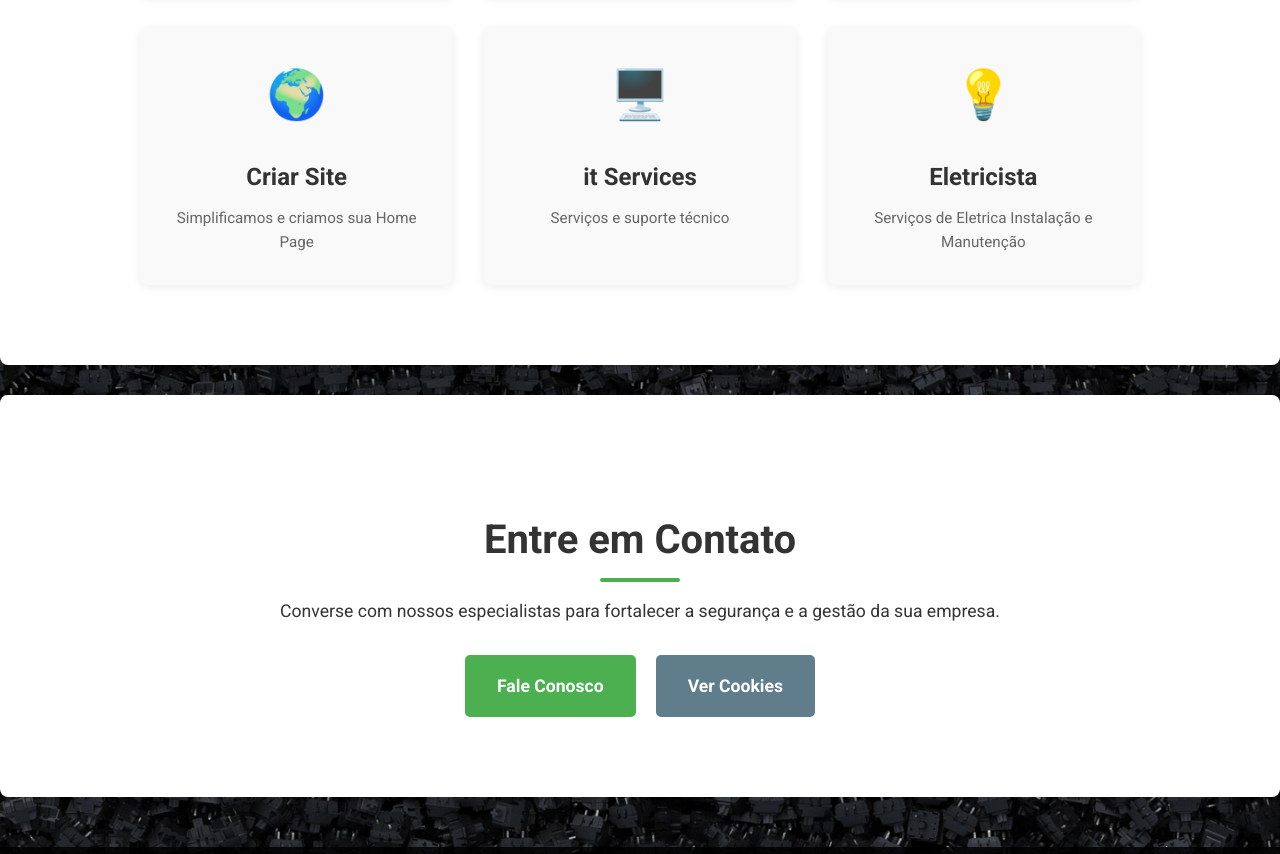
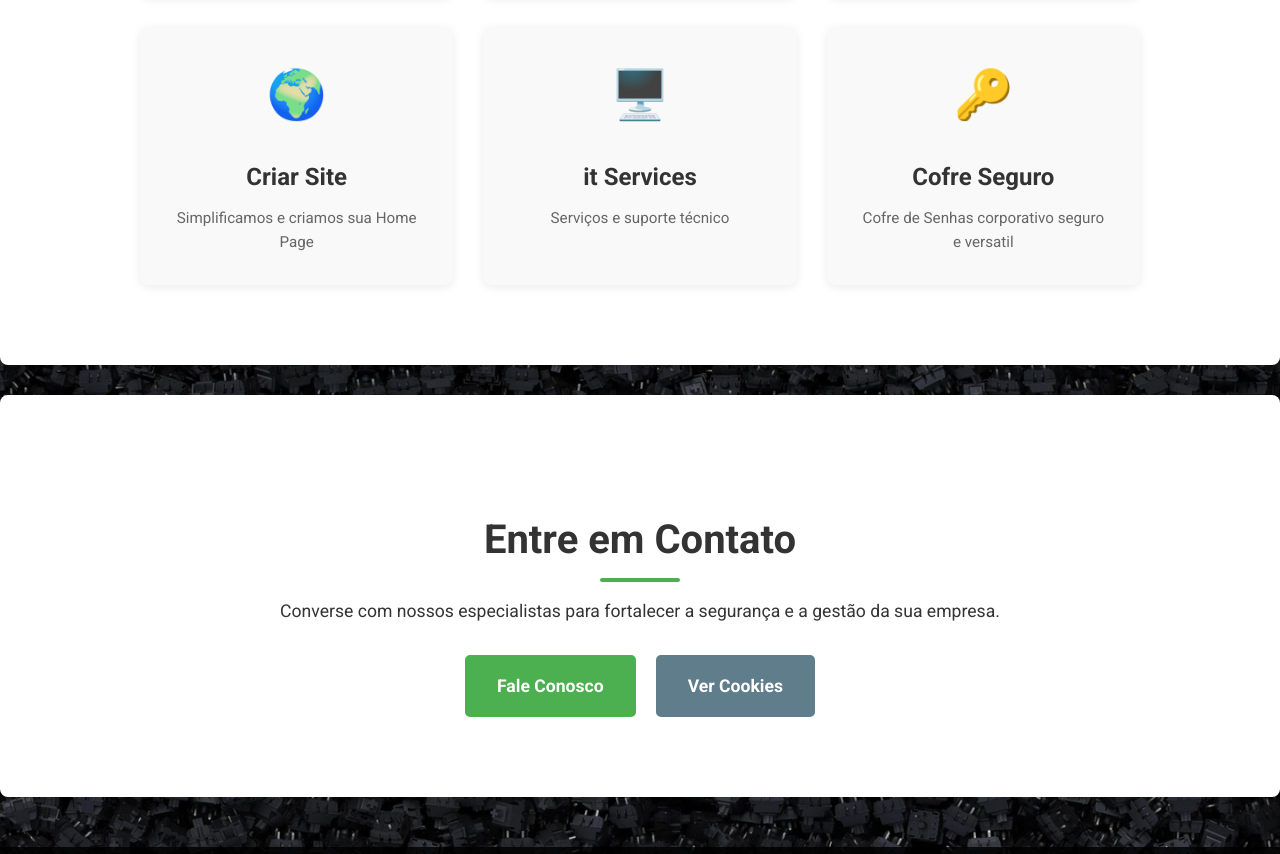
Before and after one commit to amdremessias/csi-labcris, a website: page index.html in a window 1280 px wide. Shown: the part 1963-2817 px from the top of the page. Drawn offline with Linux system fonts and the light colour scheme.

Commit message:
Update index.html

```diff
--- a/index.html
+++ b/index.html
@@ -419,9 +419,9 @@
                         <p>Serviços e suporte técnico</p>
                     </article>
                     <article>
-                        <div class="logo">💡</div>
-                        <h3><a href="clayton-eletricista.html">Eletricista</a></h3>
-                        <p>Serviços de Eletrica Instalação e Manutenção</p>
+                        <div class="logo">🔑</div>
+                        <h3><a href="cofre.html">Cofre Seguro</a></h3>
+                        <p>Cofre de Senhas corporativo seguro e versatil</p>
                     </article>
                 </div>
             </div>
```
